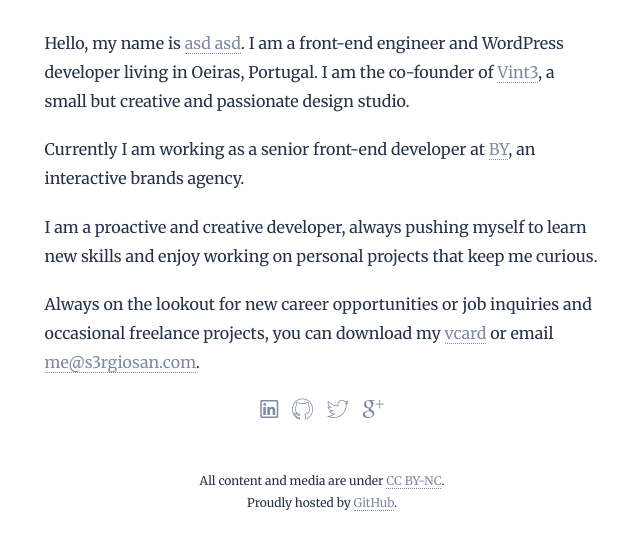
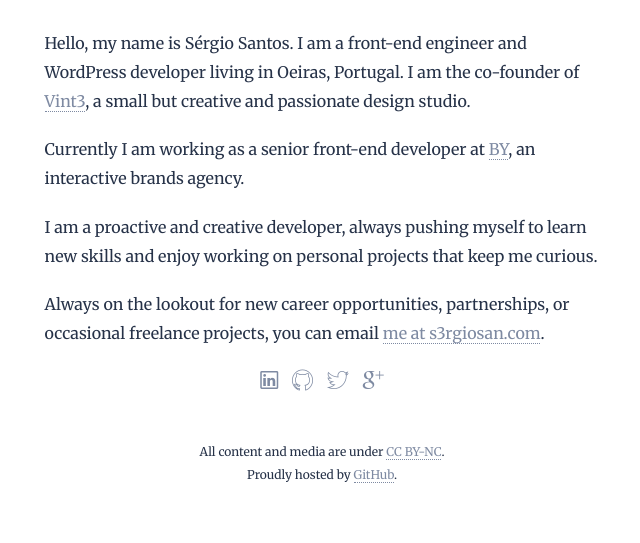
Before and after one commit to s3rgiosan/s3rgiosan.github.io, a website: page index.html in a window 1280 px wide. Shown: the part 457-1000 px from the top of the page, without its empty margins (318-958 px from the left). After the commit the page ends 972 px from the top, so only its background shows below. Drawn offline with Linux system fonts and the light colour scheme; files whose address does not match are found by name.

Commit message:
Dropped the microformats support and cleaned up the HTML.

```diff
--- a/index.html
+++ b/index.html
@@ -31,13 +31,14 @@
 
       <main id="main" role="main" class="container">
 
-        <section id="about" class="hcard vcard">
+        <section id="about">
           <div class="row">
             <div class="col-sm-10 col-sm-offset-1 col-md-6 col-md-offset-3">
-              <p>Hello, my name is <a class="url fn" rel="me" href="http://s3rgiosan.com">asd asd</a>. I am a front-end engineer and WordPress developer living in <span class="adr"><span class="locality">Oeiras</span>, <span class="country-name">Portugal</span></span>. I am the co-founder of <a title="Vint3 - Creative and passionate design studio" href="http://vint3.com">Vint3</a>, a small but creative and passionate design studio.</p>
+
+              <p>Hello, my name is Sérgio Santos. I am a front-end engineer and WordPress developer living in Oeiras, Portugal. I am the co-founder of <a title="Vint3 - Creative and passionate design studio" href="http://vint3.com">Vint3</a>, a small but creative and passionate design studio.</p>
               <p>Currently I am working as a senior front-end developer at <a title="BY - Interactive Brands Agency" href="http://bycom.pt/">BY</a>, an interactive brands agency.</p>
               <p>I am a proactive and creative developer, always pushing myself to learn new skills and enjoy working on personal projects that keep me curious.</p>
-              <p>Always on the lookout for new career opportunities or job inquiries and occasional freelance projects, you can download my <a type="text/directory" href="http://dev.h2vx.com/vcf/s3rgiosan.com/">vcard</a> or email <a class="email" title="Say hello" href="mailto:me@s3rgiosan.com">me@s3rgiosan.com</a>.</p>
+              <p>Always on the lookout for new career opportunities, partnerships, or occasional freelance projects, you can email <a title="Say hello" href="mailto:me@s3rgiosan.com">me at s3rgiosan.com</a>.</p>
 
               <ul class="social">
                 <li class="social__profile">
@@ -53,6 +54,7 @@
                   <a title="Visit my Google+ profile" rel="me" href="https://plus.google.com/u/0/116019975333991060350/" class="social__profile--googleplus"><span>Google+</span></a>
                 </li>
               </ul>
+
             </div>
           </div>
         </section>
```
Also changed, not shown: README.md.
